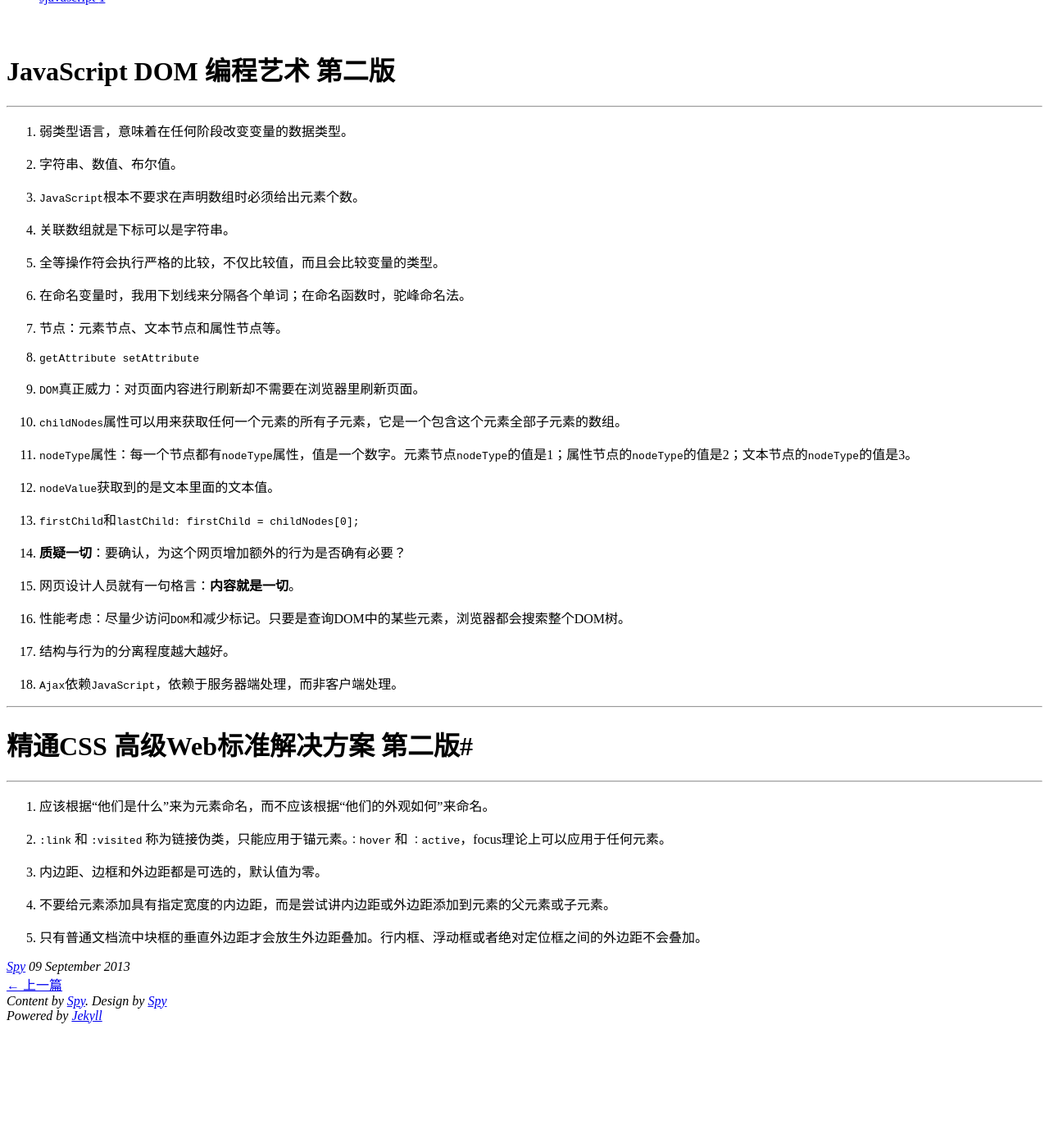
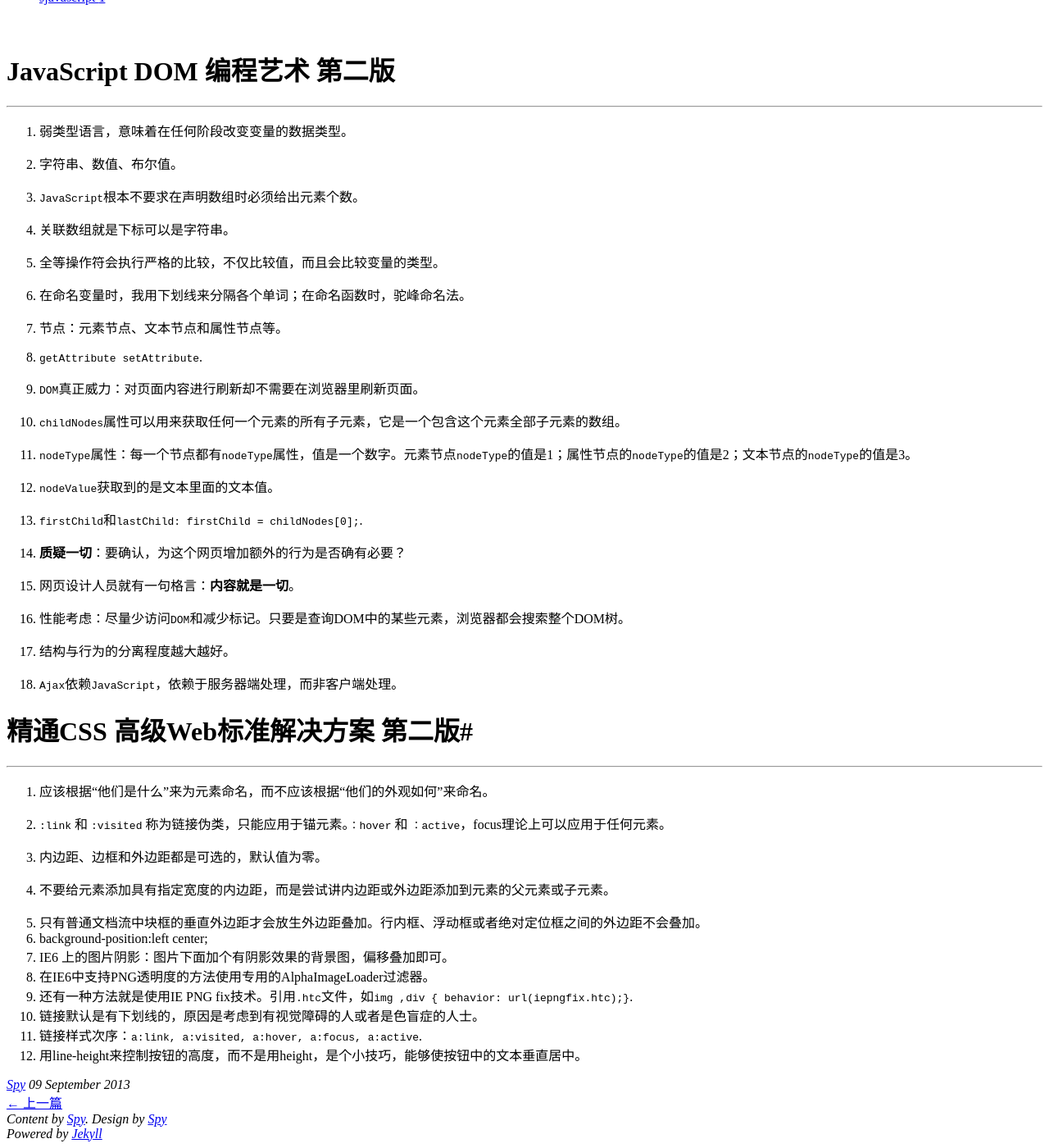
Before and after one commit to pigerla/pigerla.github.com, a Jekyll site: the page built from _posts/2013-09-09-读书品味.md, in a window 1280 px wide and 1400 px high, scrolled down 392 px. Shown: the whole window at 82% size. Built offline with Jekyll 4.4.1, drawn with Linux system fonts in a browser that asks for light colours; comment, search, counter and statistics services are not loaded; before the commit the page ends 1648 px from its top, so only the background shows below that.

Commit message:
添加内容

```diff
--- a/_posts/2013-09-09-读书品味.md
+++ b/_posts/2013-09-09-读书品味.md
@@ -33,7 +33,7 @@
 7. 节点：元素节点、文本节点和属性节点等。
 
 
-8. `getAttribute setAttribute`
+8. `getAttribute setAttribute`.
 
 
 9. `DOM`真正威力：对页面内容进行刷新却不需要在浏览器里刷新页面。
@@ -48,7 +48,7 @@
 12. `nodeValue`获取到的是文本里面的文本值。
 
 
-13. `firstChild`和`lastChild: firstChild = childNodes[0];`
+13. `firstChild`和`lastChild: firstChild = childNodes[0];`.
 
 
 14. **质疑一切**：要确认，为这个网页增加额外的行为是否确有必要？
@@ -69,7 +69,6 @@
 
 <!--break-->
 
-----------
 
 
 # 精通CSS 高级Web标准解决方案 第二版#
@@ -88,3 +87,10 @@
 
 
 5. 只有普通文档流中块框的垂直外边距才会放生外边距叠加。行内框、浮动框或者绝对定位框之间的外边距不会叠加。
+6. background-position:left center;
+7. IE6 上的图片阴影：图片下面加个有阴影效果的背景图，偏移叠加即可。
+8. 在IE6中支持PNG透明度的方法使用专用的AlphaImageLoader过滤器。
+9. 还有一种方法就是使用IE PNG fix技术。引用`.htc`文件，如`img ,div { behavior: url(iepngfix.htc);}`.
+10. 链接默认是有下划线的，原因是考虑到有视觉障碍的人或者是色盲症的人士。
+11. 链接样式次序：`a:link, a:visited, a:hover, a:focus, a:active`.
+12. 用line-height来控制按钮的高度，而不是用height，是个小技巧，能够使按钮中的文本垂直居中。
```
